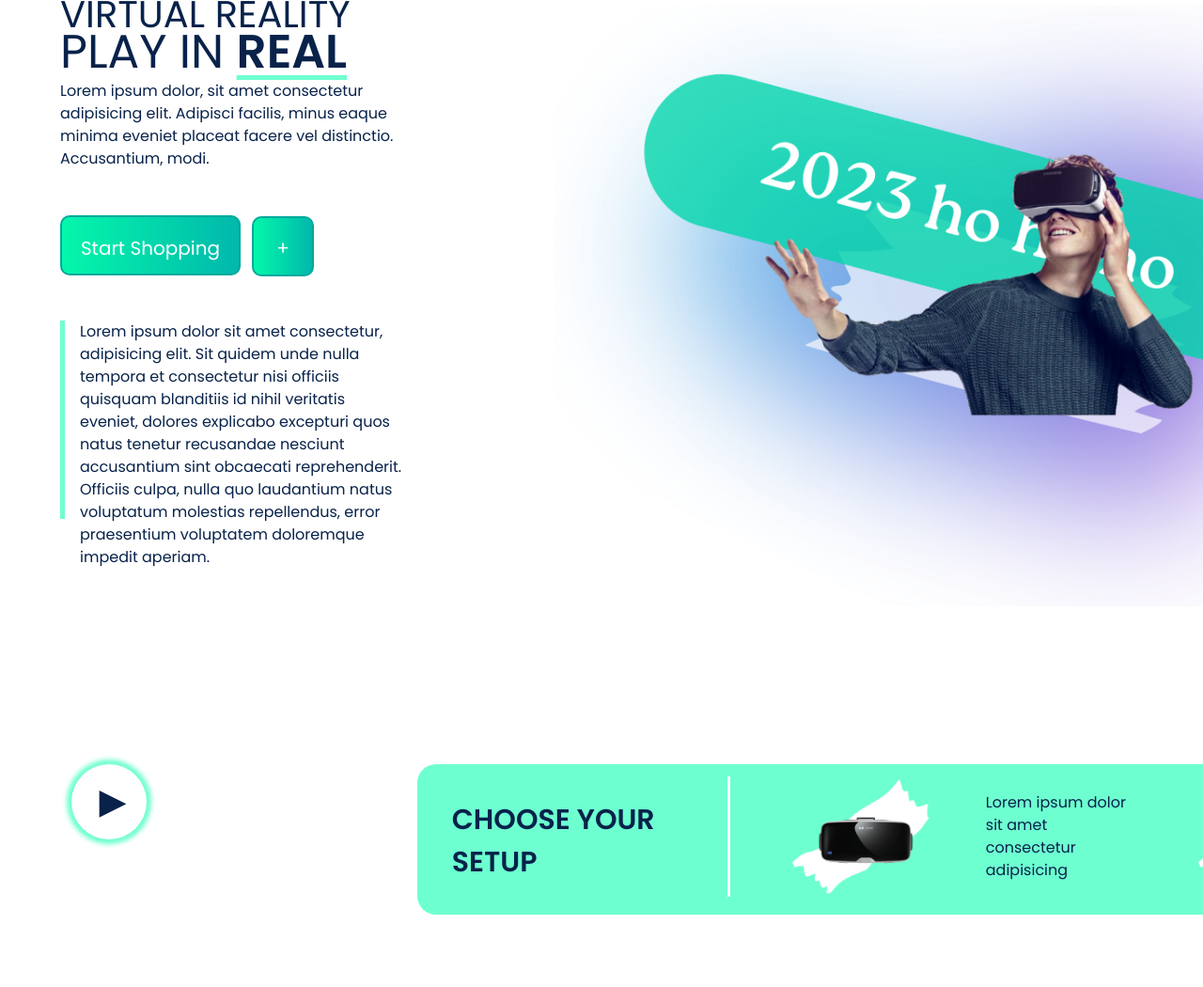
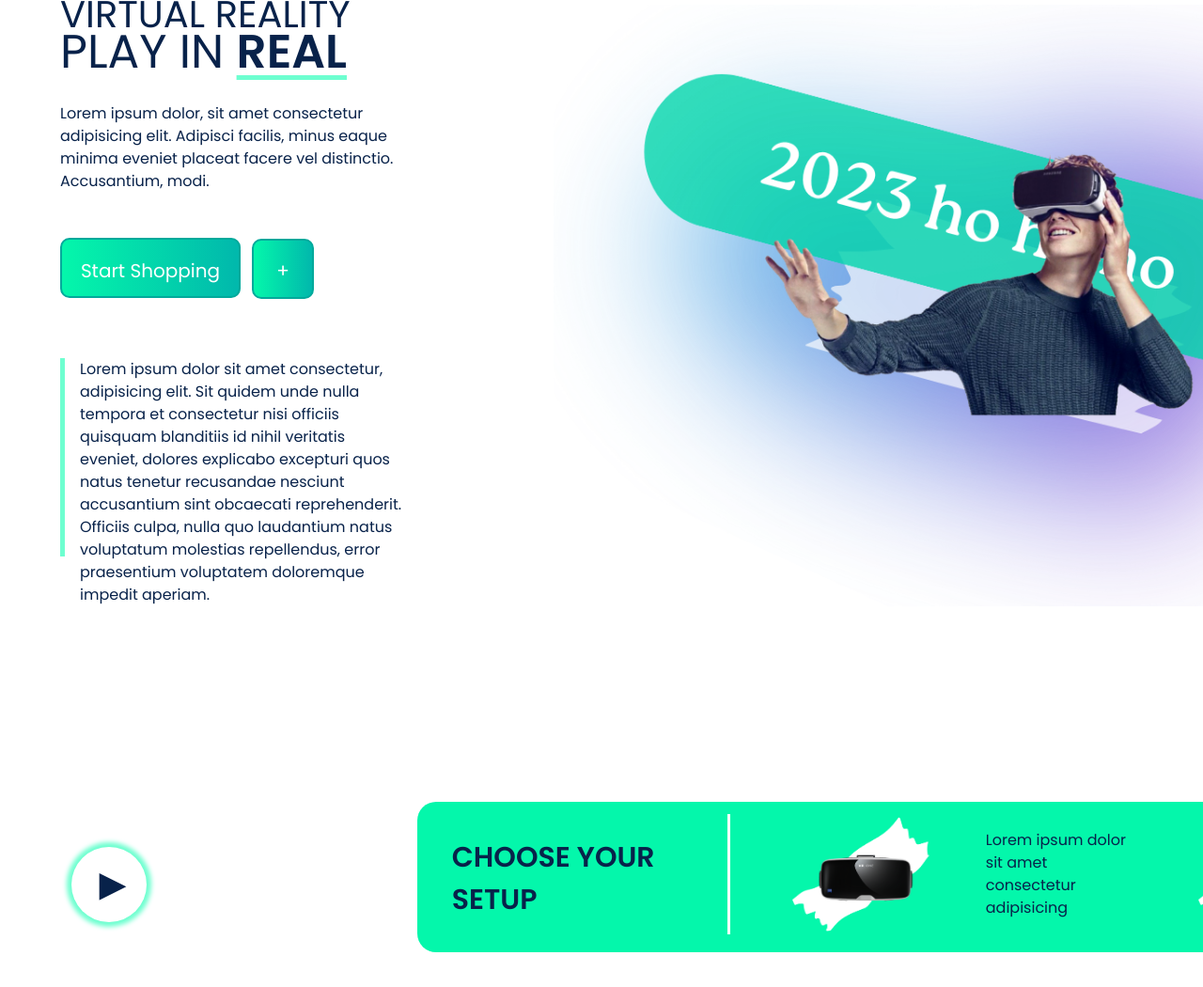
Before and after one commit to AidinErkinov/Magazine-odejdy, a website: page home.html in a window 1280 px wide. Shown: the part 243-1293 px from the top of the page at 94% size. Before the commit the page ends 1253 px from the top, so only its background shows below. Drawn offline with nearby package versions, Linux system fonts and the light colour scheme.

Commit message:
Redesign3 27.11.23

```diff
--- a/assets/scss/assets/_footer.scss
+++ b/assets/scss/assets/_footer.scss
@@ -19,6 +19,7 @@ footer {
     border: 0;
     float: left;
     margin-left: 3rem;
+    margin-top: 3rem;
     span {
         padding-left: 0.5rem;
         color: rgb(8, 34, 74);
@@ -28,7 +29,7 @@ footer {
 .foot-block {
     display: flex;
     position: absolute;
-    background-color: rgb(110,255,208);
+    background-color: rgb(4,247,171);
     width: 80rem;
     height: 10rem;
     text-align: left, center;
--- a/assets/scss/assets/_page.scss
+++ b/assets/scss/assets/_page.scss
@@ -9,7 +9,6 @@ body {
 .hhh{
     font-weight: 500;
     font-size: 50px;
-    margin: 0;
 }
 
 h2 {
@@ -30,6 +29,10 @@ U {
     text-decoration-color: rgb(110,255,208);
     font-weight: bolder;
     text-underline-offset: 8px;
+}
+
+.description {
+    padding-top: 1rem;
 }
 
 .blank {
```
Also changed, not shown: home.html (+0 -1 lines), assets/css/main.css, 1 other file.
